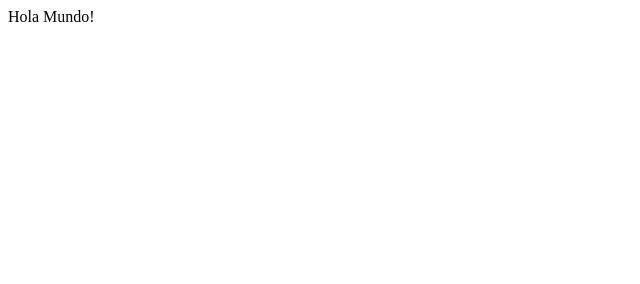
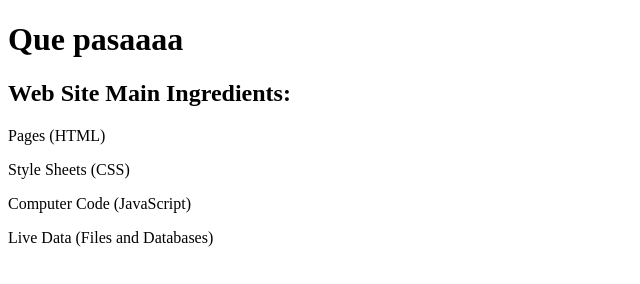
Before and after one commit to diego947/private, a plain HTML site: page index.html in a window 1280 px wide. Shown: the whole page, without its empty margins (0-640 px from the left). Drawn offline with Linux system fonts and the light colour scheme.

Commit message:
Update index.html

```diff
--- a/index.html
+++ b/index.html
@@ -1,4 +1,19 @@
 <!DOCTYPE html>
 <html>
-Hola Mundo!
+
+<head>
+  <title>Our Company</title>
+</head>
+
+<body>
+
+  <h1>Que pasaaaa</h1>
+  <h2>Web Site Main Ingredients:</h2>
+
+  <p>Pages (HTML)</p>
+  <p>Style Sheets (CSS)</p>
+  <p>Computer Code (JavaScript)</p>
+  <p>Live Data (Files and Databases)</p>
+
+</body>
 </html>
```
